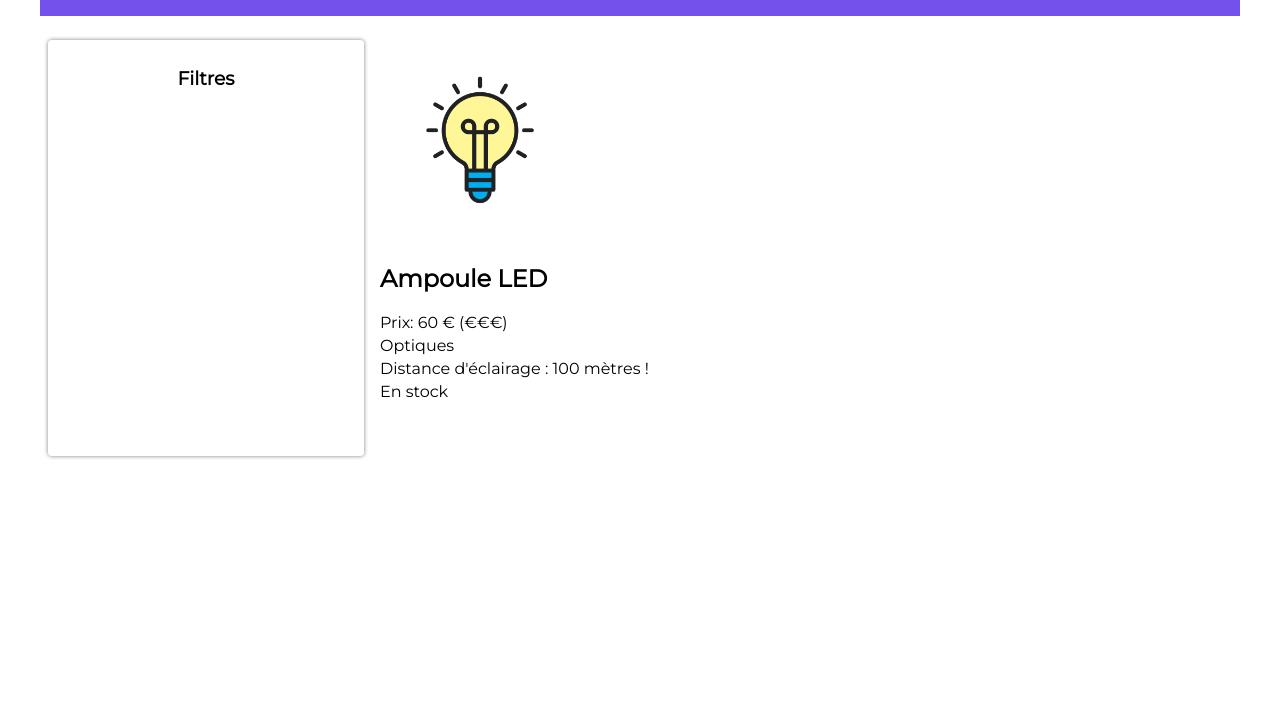
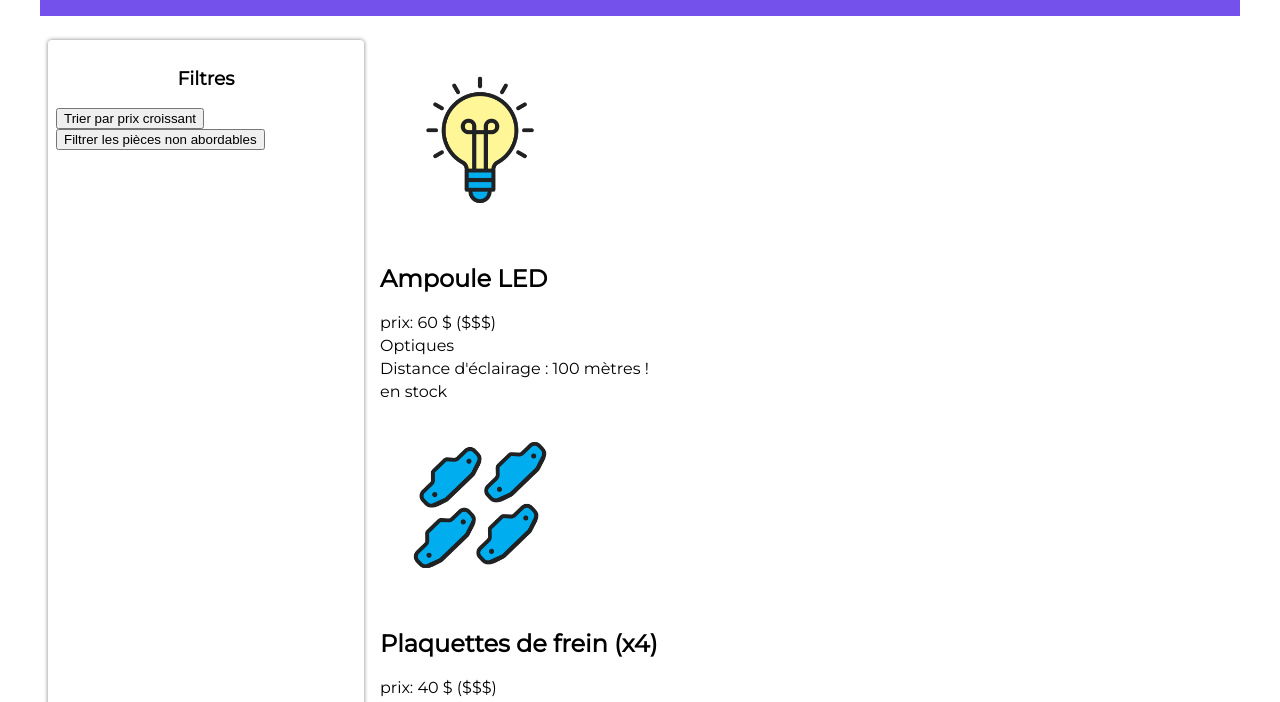
Before and after one commit to theopen4/frontendjs, a website: page Frontend/index.html in a window 1280 px wide. Shown: the part 98-800 px from the top of the page. Drawn offline with Linux system fonts and the light colour scheme.

Commit message:
new code

```diff
--- a/Frontend/index.html
+++ b/Frontend/index.html
@@ -15,9 +15,12 @@
 			<!-- Menu de recherche -->
 			<section class="filtres">
 				<h3>Filtres</h3>
+				<button class="btn-trier">Trier par prix croissant</button>
+				<br>
+				<button class="btn-filtrer">Filtrer les pièces non abordables</button>
 			</section>
 
-			<!-- Fiches produits -->
+
 			<section class="fiches">
 			</section>
 		</main>
--- a/Frontend/pieces.js
+++ b/Frontend/pieces.js
@@ -2,30 +2,56 @@
 const reponse = await fetch('pieces-autos.json');
 const pieces = await reponse.json();
 // Création des balises
-const article = pieces[0];
-const imageElement = document.createElement("img");
-imageElement.src = article.image;
-const nomElement = document.createElement("h2");
-nomElement.innerText = article.nom;
-const prixElement = document.createElement("p");
-prixElement.innerText = `Prix: ${article.prix} € (${article.prix < 35 ? "€" : "€€€"})`;
-const categorieElement = document.createElement("p");
-categorieElement.innerText = article.categorie ?? "(aucune catégorie)";
+// const article = pieces[0];
+// const imageElement = document.createElement("img");
+// imageElement.src = article.image;
+// const nomElement = document.createElement("h2");
+// nomElement.innerText = article.nom;
+// const prixElement = document.createElement("p");
+// prixElement.innerText = `Prix: ${article.prix} € (${article.prix < 35 ? "€" : "€€€"})`;
+// const categorieElement = document.createElement("p");
+// categorieElement.innerText = article.categorie ?? "(aucune catégorie)";
 
 //Création des élements pour l'exercice
-const descriptionElement = document.createElement("p");
-descriptionElement.innerText = article.description ?? "Pas de description pour le moment.";
+// const descriptionElement = document.createElement("p");
+// descriptionElement.innerText = article.description ?? "Pas de description pour le moment.";
 
-const stockElement = document.createElement("p");
-stockElement.innerText = article.disponibilite ? "En stock" : "Rupture de stock";
+// const stockElement = document.createElement("p");
+// stockElement.innerText = article.disponibilite ? "En stock" : "Rupture de stock";
 
-//Rattachement de nos balises au DOM
+// //Rattachement de nos balises au DOM
+// const sectionFiches = document.querySelector(".fiches");
+// sectionFiches.appendChild(imageElement);
+// sectionFiches.appendChild(nomElement);
+// sectionFiches.appendChild(prixElement);
+// sectionFiches.appendChild(categorieElement);
+
+// //Ajout des éléments au DOM pour l'exercice
+// sectionFiches.appendChild(descriptionElement);
+// sectionFiches.appendChild(stockElement);
 const sectionFiches = document.querySelector(".fiches");
-sectionFiches.appendChild(imageElement);
-sectionFiches.appendChild(nomElement);
-sectionFiches.appendChild(prixElement);
-sectionFiches.appendChild(categorieElement);
 
-//Ajout des éléments au DOM pour l'exercice
-sectionFiches.appendChild(descriptionElement);
-sectionFiches.appendChild(stockElement);
+
+for(let i = 0; i < pieces.length; i++ ){
+    const article = pieces[i];
+    const imageElement = document.createElement("img");
+    imageElement.src = article.image
+    const nomElement = document.createElement("h2");
+    nomElement.innerText = article.nom;
+    const prixElement = document.createElement("p");
+    prixElement.innerText = `prix: ${article.prix} $ (${article.prix < 35 ?'$' : '$$$'})`
+    const categorieElement = document.createElement("p");
+    categorieElement.innerText = article.categorie ?? "(aucune categorie)";
+    const descriptionElement = document.createElement("p");
+    descriptionElement.innerText = article.description ?? "(pas de description)"
+    const stockElement = document.createElement("p");
+    stockElement.innerText = article.disponibilite ? "en stock" : "en rupture"
+    const articleFiche = document.createElement("article");
+    articleFiche.appendChild(imageElement);
+    articleFiche.appendChild(nomElement);
+    articleFiche.appendChild(prixElement);
+    articleFiche.appendChild(categorieElement);
+    articleFiche.appendChild(descriptionElement);
+    articleFiche.appendChild(stockElement);
+    sectionFiches.appendChild(articleFiche);
+}
```
